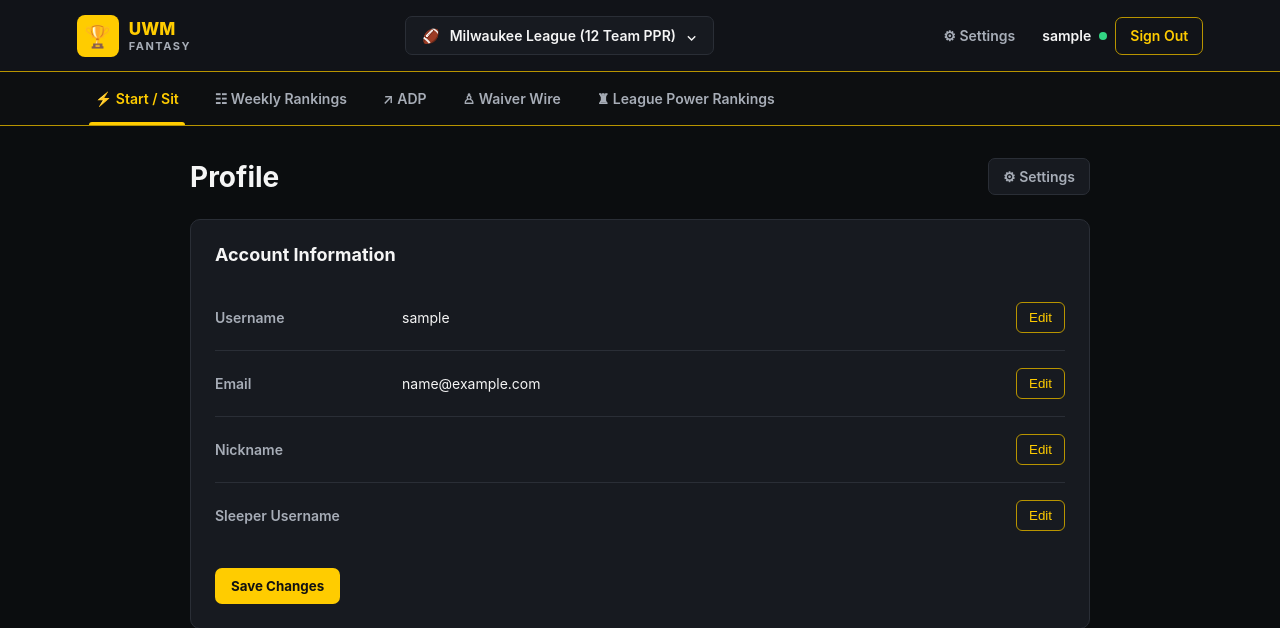
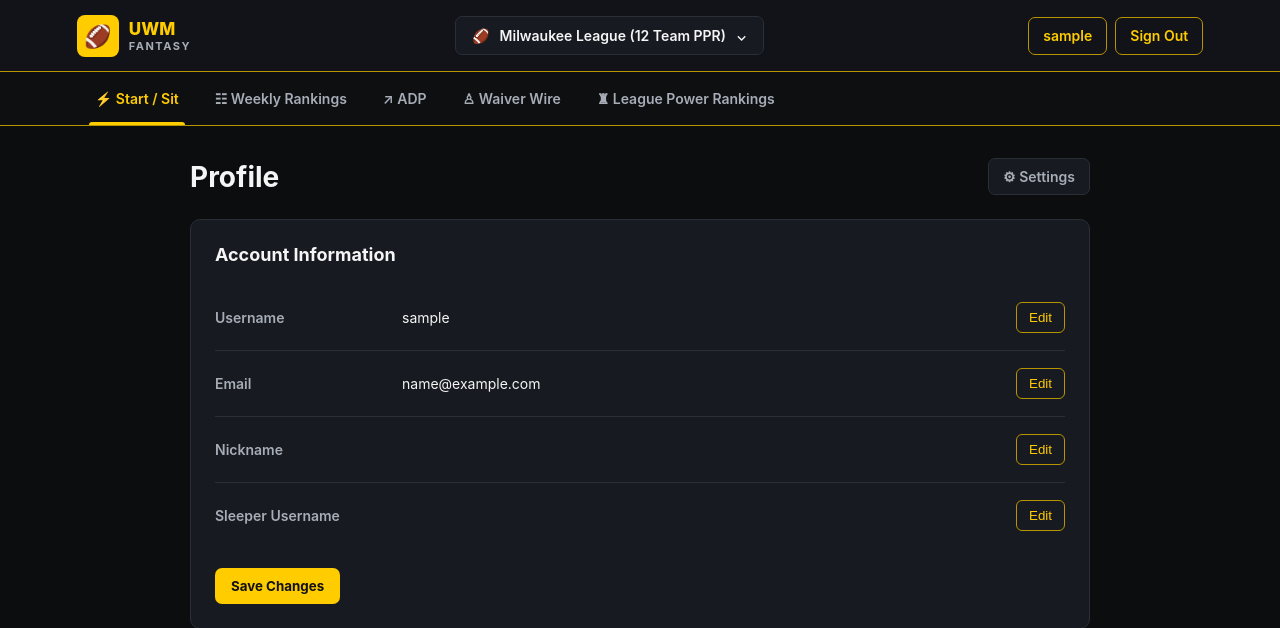
Before and after one commit to TylerRottmann/FantasyFootballAnalyzer, a Django app: page /profile/ in a window 1280 px wide. Shown: the top 628 px of the page. Run offline with Django 5.2, Linux system fonts and the light colour scheme; the visitor is signed in with stand-in values (Sample User, id 1).

Commit message:
SCRUM-33: Update profile navigation and settings

```diff
--- a/templates/base.html
+++ b/templates/base.html
@@ -17,14 +17,13 @@
 
 <body>
 
-    <!-- ==================== TOP HEADER ==================== -->
     <header class="main-header">
 
-        <!-- Brand / Home -->
+        <!-- Brand / Home Link -->
         <a href="{% url 'home' %}" class="brand">
 
             <div class="brand-logo">
-                🏆
+                🏈
             </div>
 
             <div class="brand-text">
@@ -43,23 +42,21 @@
         </div>
 
 
-        <!-- User Controls -->
+        <!-- Account Controls -->
         <div class="header-actions">
 
             {% if user.is_authenticated %}
 
-                <button class="header-button">
-                    ⚙ Settings
-                </button>
-
                 <div class="account-area">
 
-                    <span class="username">
+                    <!-- Username / Profile Button -->
+                    <a href="{% url 'profile' %}"
+                       class="account-button">
                         {{ user.username }}
-                    </span>
+                    </a>
 
-                    <span class="online-indicator"></span>
 
+                    <!-- Sign Out Button -->
                     <form action="{% url 'logout' %}"
                           method="post"
                           class="logout-form">
@@ -94,7 +91,7 @@
     </header>
 
 
-    <!-- ==================== NAVIGATION ==================== -->
+    <!-- Main Navigation -->
     <nav class="main-nav">
 
         <a href="#" class="nav-link active">
@@ -120,7 +117,7 @@
     </nav>
 
 
-    <!-- ==================== PAGE CONTENT ==================== -->
+    <!-- Page Content -->
     <main class="page-content">
 
         {% block content %}
```
Also changed, not shown: templates/profile.html (+25 -3 lines).
